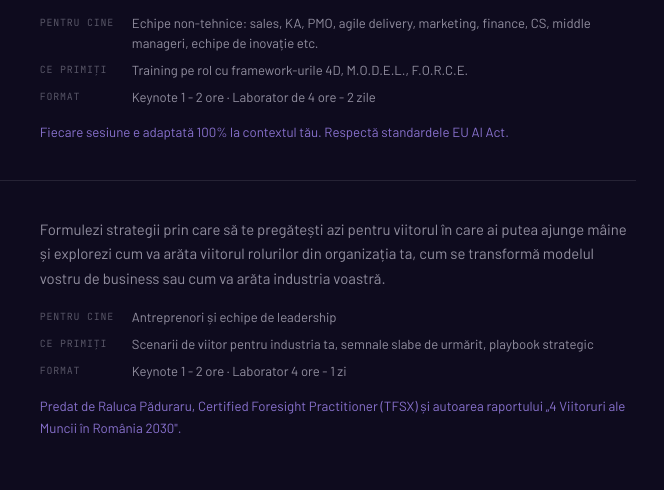
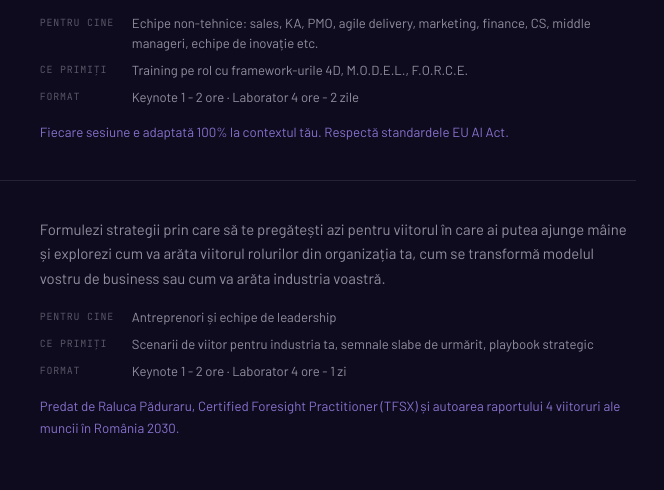
Before and after one commit to raluca-catalyst/website_rp, a website: page index.html in a window 1280 px wide. Shown: the part 2540-3030 px from the top of the page, 514-1178 px from the left. Drawn offline with Linux system fonts and the light colour scheme.

Commit message:
Fix services copy: remove space before dash, drop quotes/title case on Viitoruri report title

```diff
--- a/index.html
+++ b/index.html
@@ -351,7 +351,7 @@
               </div>
               <div class="product-meta-row">
                 <span class="product-meta-label">Format</span>
-                <span class="product-meta-val">Keynote 1 - 2 ore · Laborator de 4 ore - 2 zile</span>
+                <span class="product-meta-val">Keynote 1 - 2 ore · Laborator 4 ore - 2 zile</span>
               </div>
             </div>
             <div class="product-note">Fiecare sesiune e adaptată 100% la contextul tău. Respectă standardele EU AI Act.</div>
@@ -380,7 +380,7 @@
                 <span class="product-meta-val">Keynote 1 - 2 ore · Laborator 4 ore - 1 zi</span>
               </div>
             </div>
-            <div class="product-note">Predat de Raluca Păduraru, Certified Foresight Practitioner (TFSX) și autoarea raportului „4 Viitoruri ale Muncii în România 2030".</div>
+            <div class="product-note">Predat de Raluca Păduraru, Certified Foresight Practitioner (TFSX) și autoarea raportului 4 viitoruri ale muncii în România 2030.</div>
           </div>
         </div>
 
```
